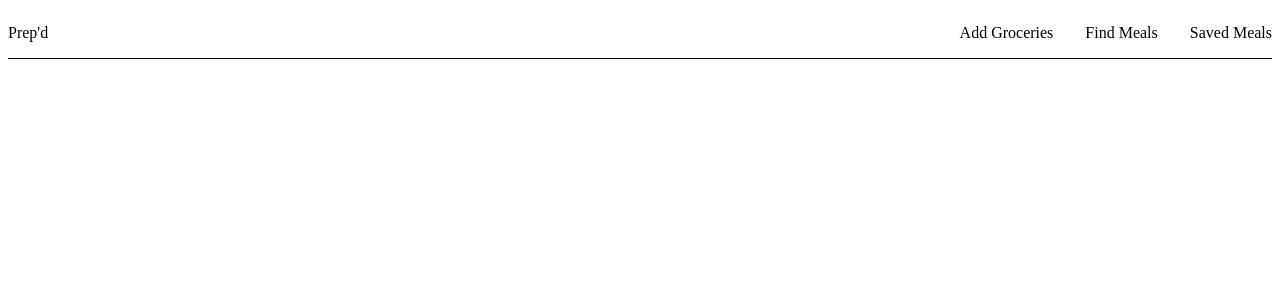
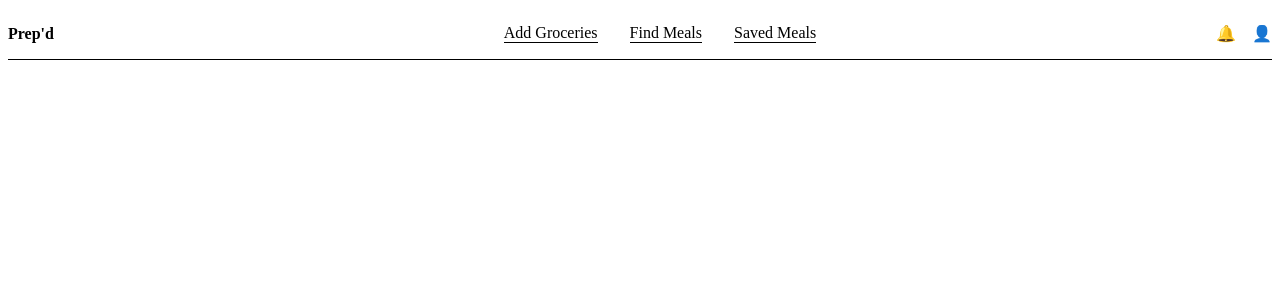
Before and after one commit to Shameer-R/Prep-d, a React (Create React App) app: page / in a window 1280 px wide. Shown: the top 300 px of the page. Built offline with nearby package versions, Linux system fonts and the light colour scheme.

Commit message:
Add account action layout, complete basic navbar styling

```diff
--- a/src/App.js
+++ b/src/App.js
@@ -13,6 +13,10 @@ function Navbar() {
       <li>Saved Meals</li>
     </ul>
 
+    <div className='account-actions'>
+       <span>🔔</span>
+       <span>👤</span>
+    </div>
 
   </div>
   </>
--- a/src/index.css
+++ b/src/index.css
@@ -3,17 +3,32 @@
   flex-direction: row;
   list-style-type: none;
   border-bottom: 1px solid black;
+  align-items: center;
   justify-content: space-between;
 }
 
 .navbar-list {
   display: flex;
+  justify-content: center;
   gap: 2rem;
   list-style-type: none;
+  flex: 1;
+}
+
+.navbar-list > li {
+   border-bottom: .25px solid black;
 }
 
 .logo {
-  padding-right: 1rem;
-  text-align: center;
+  text-align: left;
+  font-weight: bold;
+  flex: 1;
+}
+
+.account-actions {
+  display: flex;
+  justify-content: flex-end;
+  gap: 1rem;
   align-self: center;
+  flex: 1;
 }
```
